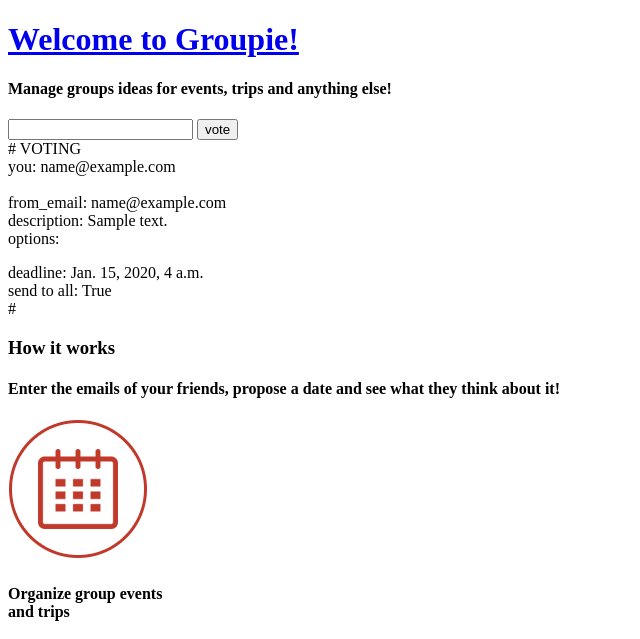
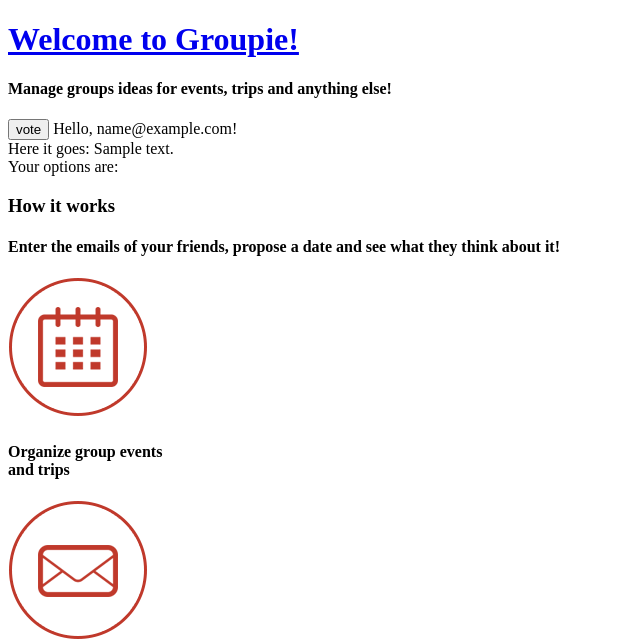
Before and after one commit to grunskis/groupie, a Django app: template groupie/app/templates/voting.html in a window 1280 px wide. Shown: the top 639 px of the page, without its empty margins (0-640 px from the left). Run offline with Django 3.2, Linux system fonts and the light colour scheme; the template is opened without the code that fills it: values that come from a table or form of the project are taken from there, others are empty; tables that the repository leaves empty hold one stand-in row (values such as "Sample post"); some libraries are stand-ins or nearby versions.

Commit message:
voting page simplified

```diff
--- a/groupie/app/templates/voting.html
+++ b/groupie/app/templates/voting.html
@@ -6,31 +6,32 @@
 
 	<form action='{% url 'voting' voting.url_hash %}?ref={{ voter.ref_hash }}' method="post">
 		{% csrf_token %}
-    	<input type="text" name="voting_options" value="">
+
 	  	<input type="submit" value="vote" />
+
+		<span>Hello, {{ voter.email }}! </span> <br />
+	    <span>Here it goes: {{ voting.description }} </span> <br />
+
+	    <div>
+			Your options are: <br />
+			<ul>
+		     	{% with voter.voted_voting_options.all as voted_options %}
+			     	{% for o in voting.voting_options.all %}
+						<li>
+							<input {% if o in voted_options %}checked{% endif %} type="checkbox" name="voting_options" id="option_{{ o.id }}" value="{{ o.id }}" />
+							"{{ o }}"<br />
+							<span>
+								Voters:
+								{% for v in o.voters.all %}
+									{{ v.email }}
+								{% endfor %}
+							</span>
+						</li>
+			     	{% endfor %}
+			     {% endwith %}
+		     </ul>
+		 </div>
+
 	</form>
 
-	# VOTING <br />
-     you: {{ voter.email }} <br />
-     <br />
-     from_email: {{ voting.from_email }} <br />
-     description: {{ voting.description }} <br />
-     options:
-     <ul>
-     	{% for o in voting.voting_options.all %}
-			<li>option "[{{ o.id }}] {{ o }}": {{ o.voters.all }}</li>
-     	{% endfor %}
-     </ul>
-     <ul>
-     	{% for o in voting.voters.all %}
-			<li>voter "{{ o }}": {{ o.voted_voting_options.all }}</li>
-     	{% endfor %}
-     </ul>
-     deadline: {{ voting.deadline }} <br />
-     send to all: {{ voting.send_to_all }} <br />
-	#
-
-
-
-
 {% endblock main %}
--- a/groupie/app/views.py
+++ b/groupie/app/views.py
@@ -42,7 +42,7 @@ def home(request):
 def voting(request, voting_hash):
     v = Voting.objects.get(url_hash=voting_hash)
     if request.method == 'POST':
-        vos_ids = [int(vo) for vo in request.POST['voting_options'].split(',') if vo]
+        vos_ids = [int(vo) for vo in request.POST.getlist('voting_options') if vo]
         request.voter.voted_voting_options.clear()
         vos = VotingOption.objects.filter(id__in=vos_ids, voting=v)
         for vo in vos:
```
